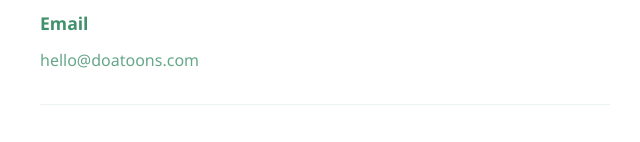
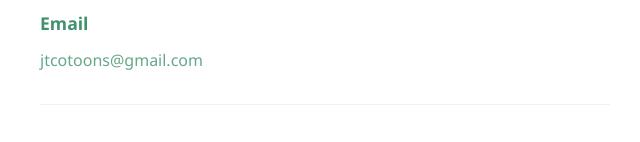
Before and after one commit to DOATOONs/DOATOONs, a plain HTML site: page contact/index.html in a window 1280 px wide. Shown: the part 643-785 px from the top of the page, 0-640 px from the left. Drawn offline with Linux system fonts and the light colour scheme.

Commit message:
Update contact page with FormSubmit integration

```diff
--- a/contact/index.html
+++ b/contact/index.html
@@ -29,7 +29,7 @@
                         <div class="contact-method">
                             <div class="method-icon">📧</div>
                             <h4>Email</h4>
-                            <p><a href="mailto:hello@doatoons.com">hello@doatoons.com</a></p>
+                            <p><a href="mailto:jtcotoons@gmail.com">jtcotoons@gmail.com</a></p>
                         </div>
 
                         <div class="contact-method">
@@ -65,7 +65,7 @@
                 <!-- Contact Form -->
                 <div class="contact-form-wrapper">
                     <h2>Send us a Message</h2>
-                    <form id="contactForm" class="contact-form">
+                    <form id="contactForm" class="contact-form" action="https://formsubmit.co/jtcotoons@gmail.com" method="POST">
                         <div class="form-group">
                             <label for="name">Full Name *</label>
                             <input type="text" id="name" name="name" required>
```
